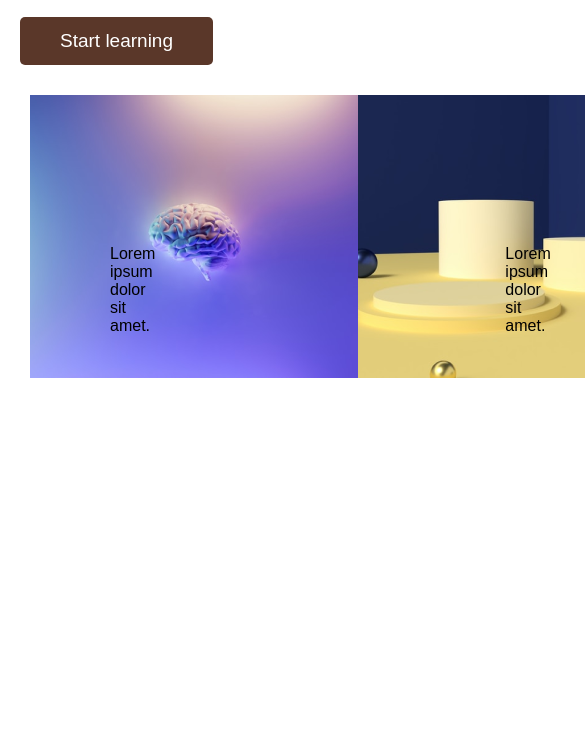
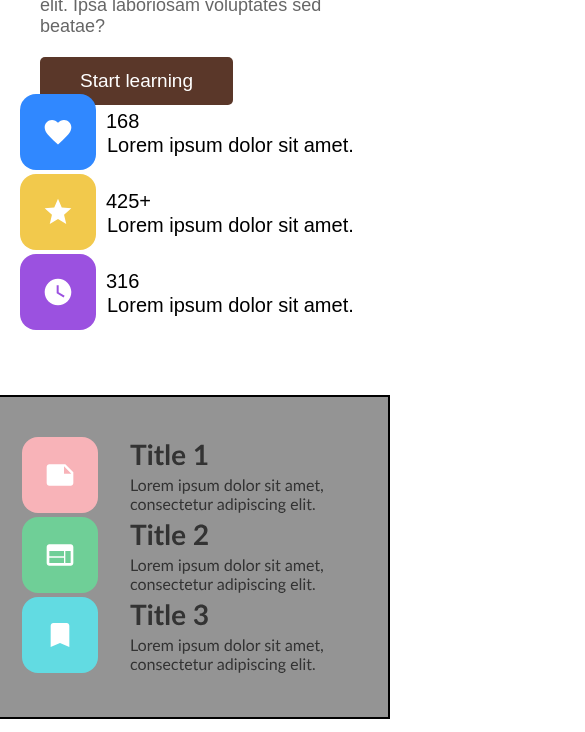
Before and after one commit to Ilyosbek519/www, a plain HTML site: page index.html in a window 390 px wide. Shown: the part 405-1137 px from the top of the page, 585 px wide, since content can reach past the window. Before the commit the page ends 844 px from the top, so only its background shows below. Drawn offline with Linux system fonts and the light colour scheme.

Commit message:
first commit

```diff
--- a/index.html
+++ b/index.html
@@ -49,18 +49,12 @@
             </div>
         </div>
         <div class="cards container">
-            <div class="card-w"><img src="/src/img/miya.png" alt=""></div>
-            <div class="card-1"><img src="/src/img/kub.png" alt=""> </div>
-            <div class="card-1"><img src="/src/img/maro.png" alt=""></div>
-            <div class="card-e"><img src="/src/img/qavs.png" alt=""></div>
+            <div class="card-1"><img src="/src/img/miya.png" alt=""></div>
+            <div class="card-2"><img src="/src/img/kub.png" alt=""> </div>
+            <div class="card-3"><img src="/src/img/maro.png" alt=""></div>
+            <div class="card-4"><img src="/src/img/qavs.png" alt=""></div>
 
         </div>
-        <div class="lorems container">
-        <div> Lorem ipsum dolor sit amet.</div>
-        <div> Lorem ipsum dolor sit amet.</div>
-        <div> Lorem ipsum dolor sit amet.</div>
-        <div> Lorem ipsum dolor sit amet.</div>
-    </div>
     </div>
 </body>
 </html>
--- a/src/css/style.css
+++ b/src/css/style.css
@@ -5,14 +5,14 @@ body {
     box-sizing: border-box;
 }
 .container{
-    margin-right: 130px;
-    margin-left: 390px;
+
+    padding: 40px;
 
   }
 
 .hero-content {
-    max-width: 80%;
-    position: absolute;
+    max-width: 100%;
+
 }
 
 .hero-content h1 {
@@ -57,6 +57,8 @@ color: #5a3729;
     left: 900px;
     top: 45px;
     position: absolute;
+    max-width: 100%;
+    height: auto initial;
 
 }
 
@@ -87,14 +89,16 @@ color: #5a3729;
     display: flex;
     position: absolute;
     top: 400px;
+    left: 0px;
     border-radius: 0px;
-    left: 0px;
+
 }
 .card {
     padding: 0px;
     border-radius: 10px;
     color: white;
     border-radius: 30px;
+
 }
 .lorems{
     display: flex;
@@ -103,10 +107,13 @@ color: #5a3729;
     top: 650px;
     left: 40px;
 }
-@media (max-width: 991px) {
+@media (max-width: 450px) {
 .container{
-max-width: 168px;
-left: 20px;}
+max-width: 100%;
+left: 20px;
+right: 0px;
+display: block;
+flex-wrap: wrap;}
 .hero-content{
     left: 20px;
     font-size: 20px;
@@ -114,23 +121,35 @@ left: 20px;}
 }
 .cards{
     position: absolute;
-    top: 500px;
-    left: -360px;
+    top: 1100px;
+    left: -0px;
     height: 30px;
     width: 20px;
+    display: block;
 }
 
 .lorems{
-    left: -280px;
+    left: 80px;
     width: 30px;
     gap: 350px;
+    display: block;
 }
 .stats{
 position: absolute;
 height: 10px;
+top: 459px;
+left: -20px;
 }
 .stats-2{
-   left:390px ;
+    position: absolute;
+   left:-20px ;
+   top: 800px;
+   border: 2px solid black;
+   padding-right: 240px;
+   background-color: #3d3c3c8c;
+}
+.stats-2 :hover{
+    background-color: white;
 }
 .soon{
     font-size: 20px;
@@ -139,4 +158,20 @@ height: 10px;
     font-size: 20px;
     width: 900px;
 }
+.card-1{
+    max-width: 100%;
+    height: auto;
 }
+.card-2{
+    max-width: 100%;
+    height: auto;
+}
+.card-3{
+    max-width: 100%;
+    height: auto;
+}
+.card-4{
+    max-width: 100%;
+    height: auto;
+}
+}
```
